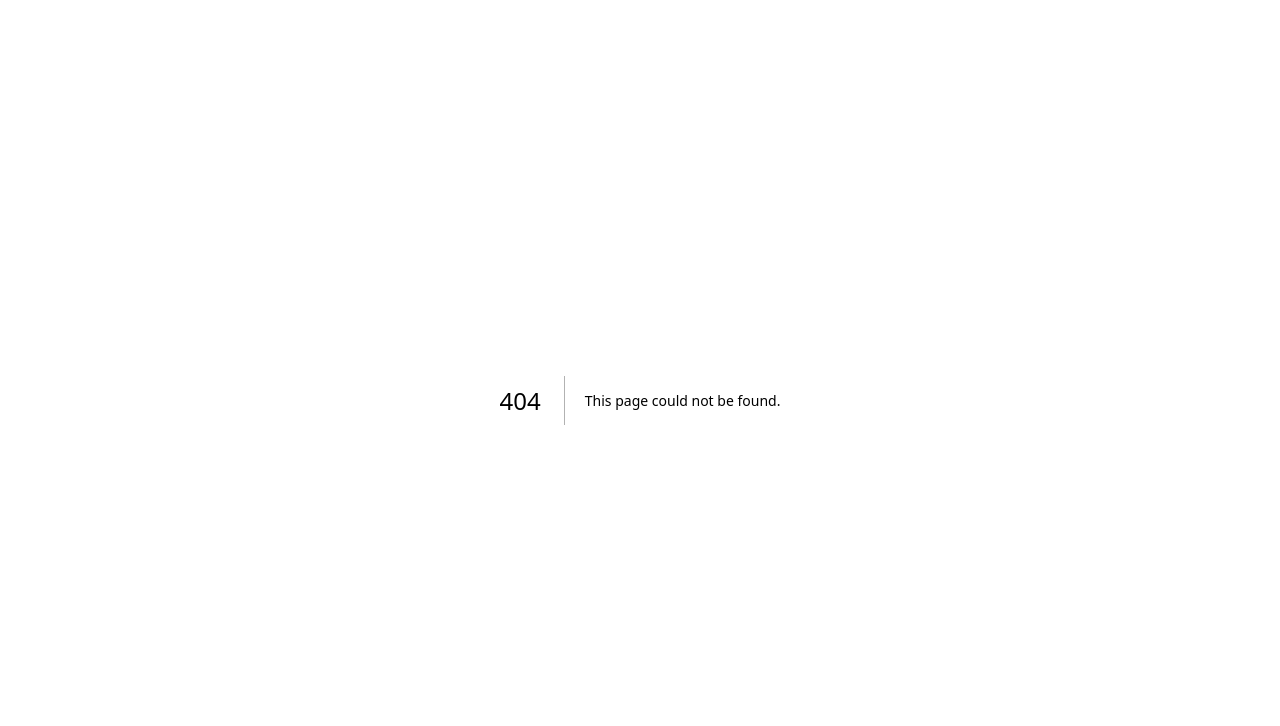
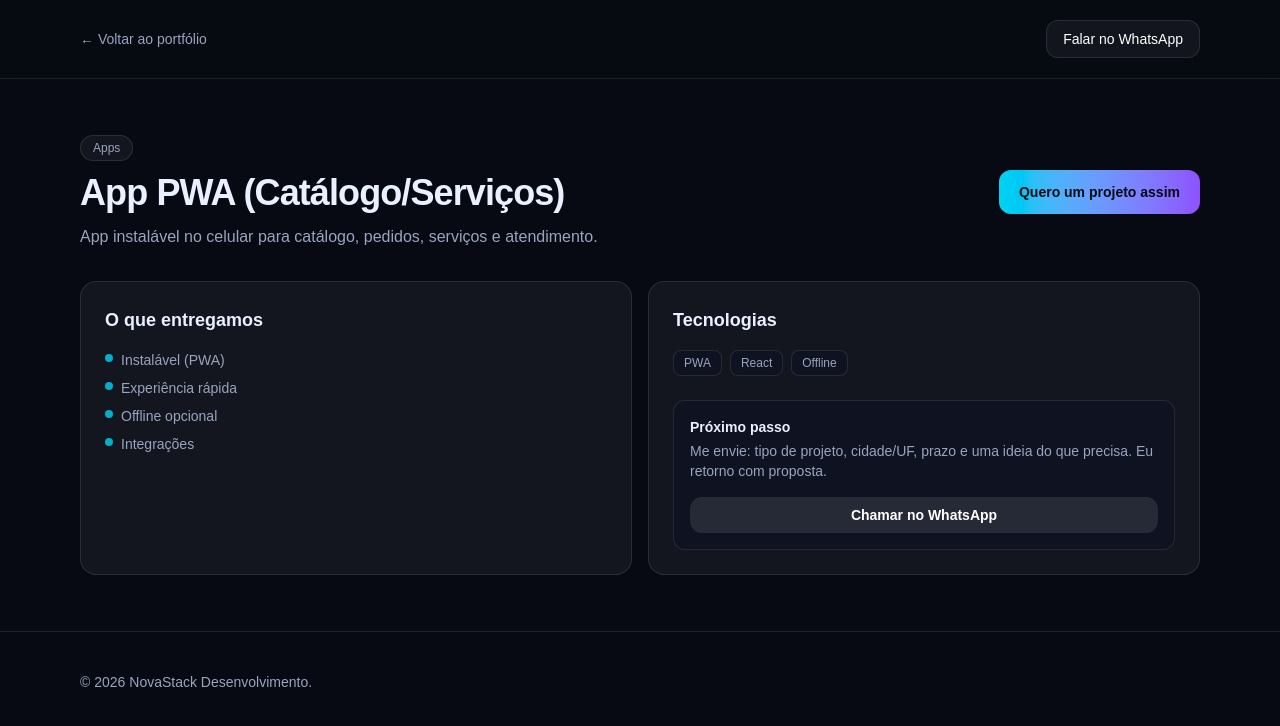
Before and after one commit to gonzagafilho/novastack, a Next.js app in the folder site/: page /portfolio/app-pwa-catalogo in a window 1280 px wide. Before the commit this address had no page. Shown: the top 726 px of the page. Built offline with nearby package versions, Linux system fonts and the light colour scheme.

Commit message:
feat(portfolio): filtro por categoria + detalhes do case

```diff
--- /dev/null
+++ b/site/app/portfolio/[slug]/page.tsx
@@ -0,0 +1,172 @@
+type CaseItem = {
+  slug: string;
+  title: string;
+  tag: "Sites" | "Sistemas" | "Apps" | "Chatbot";
+  summary: string;
+  bullets: string[];
+  tech: string[];
+};
+
+const cases: CaseItem[] = [
+  {
+    slug: "site-institucional-premium",
+    title: "Site Institucional Premium",
+    tag: "Sites",
+    summary: "Site moderno com foco em conversão, performance e presença no Google.",
+    bullets: ["Design premium", "SEO e performance", "Formulário + WhatsApp", "Hospedagem e SSL"],
+    tech: ["Next.js", "Tailwind", "SEO"],
+  },
+  {
+    slug: "portal-cliente-dashboard",
+    title: "Portal do Cliente (Dashboard)",
+    tag: "Sistemas",
+    summary: "Painel com login, chamados, andamento de projetos e histórico de atendimento.",
+    bullets: ["Login e permissões", "Dashboard de status", "Chamados e chat interno", "Alertas automáticos"],
+    tech: ["Next.js", "Auth", "Dashboard"],
+  },
+  {
+    slug: "sistema-orcamentos-propostas",
+    title: "Sistema de Orçamentos & Propostas",
+    tag: "Sistemas",
+    summary: "Gestão de propostas do pedido até a aprovação com histórico e organização total.",
+    bullets: ["Cadastro de clientes", "Geração de propostas", "Aprovação e registros", "Relatórios e exportação"],
+    tech: ["API", "PostgreSQL", "Admin"],
+  },
+  {
+    slug: "landing-page-vendas",
+    title: "Landing Page de Vendas",
+    tag: "Sites",
+    summary: "Landing page focada em leads com CTA forte e rastreamento de resultados.",
+    bullets: ["Copy persuasiva", "Botões WhatsApp", "Formulário rápido", "Métricas e tags"],
+    tech: ["Copy", "Analytics", "Performance"],
+  },
+  {
+    slug: "app-pwa-catalogo",
+    title: "App PWA (Catálogo/Serviços)",
+    tag: "Apps",
+    summary: "App instalável no celular para catálogo, pedidos, serviços e atendimento.",
+    bullets: ["Instalável (PWA)", "Experiência rápida", "Offline opcional", "Integrações"],
+    tech: ["PWA", "React", "Offline"],
+  },
+  {
+    slug: "chatbot-whatsapp-site",
+    title: "Chatbot WhatsApp + Site",
+    tag: "Chatbot",
+    summary: "Bot que atende, qualifica lead e direciona para humano, com histórico e automações.",
+    bullets: ["Fluxos e FAQs", "Captura de leads", "Integração WhatsApp", "Escalonamento humano"],
+    tech: ["WhatsApp API", "Webhooks", "IA"],
+  },
+];
+
+export default async function CaseDetailsPage({
+  params,
+}: {
+  params: Promise<{ slug: string }>;
+}) {
+  const { slug } = await params;
+  const c = cases.find((x) => x.slug === slug);
+
+  const whatsapp =
+    "https://wa.me/5561996088711?text=Ol%C3%A1%21%20Quero%20um%20projeto%20igual%20ao%20case%20da%20NovaStack.";
+
+  if (!c) {
+    return (
+      <main className="min-h-screen bg-[#070A12] text-[#EAF0FF] grid place-items-center px-4">
+        <div className="max-w-md rounded-2xl border border-white/10 bg-white/5 p-8">
+          <div className="text-xl font-bold">Case não encontrado</div>
+          <p className="mt-2 text-[#9AA4BF]">Volte para o portfólio e selecione um item.</p>
+          <a
+            href="/portfolio"
+            className="mt-6 inline-flex w-full items-center justify-center rounded-xl bg-white/10 px-4 py-2 text-sm font-semibold text-white hover:bg-white/15"
+          >
+            Voltar ao portfólio
+          </a>
+        </div>
+      </main>
+    );
+  }
+
+  return (
+    <main className="min-h-screen bg-[#070A12] text-[#EAF0FF]">
+      <header className="border-b border-white/10 bg-[#070A12]/80 backdrop-blur">
+        <div className="mx-auto flex max-w-6xl items-center justify-between px-4 py-5">
+          <a href="/portfolio" className="text-sm text-[#9AA4BF] hover:text-white">
+            ← Voltar ao portfólio
+          </a>
+          <a
+            href={whatsapp}
+            className="rounded-xl border border-white/10 bg-white/5 px-4 py-2 text-sm text-white hover:bg-white/10"
+          >
+            Falar no WhatsApp
+          </a>
+        </div>
+      </header>
+
+      <section className="mx-auto max-w-6xl px-4 py-14">
+        <div className="flex flex-wrap items-center justify-between gap-4">
+          <div>
+            <div className="inline-flex rounded-full border border-white/10 bg-white/5 px-3 py-1 text-xs text-[#9AA4BF]">
+              {c.tag}
+            </div>
+            <h1 className="mt-3 text-3xl font-bold tracking-tight md:text-4xl">{c.title}</h1>
+            <p className="mt-3 max-w-2xl text-[#9AA4BF]">{c.summary}</p>
+          </div>
+
+          <a
+            href={whatsapp}
+            className="inline-flex items-center justify-center rounded-xl bg-gradient-to-r from-cyan-400 to-violet-500 px-5 py-3 text-sm font-semibold text-[#070A12] hover:opacity-90"
+          >
+            Quero um projeto assim
+          </a>
+        </div>
+
+        <div className="mt-8 grid gap-4 md:grid-cols-2">
+          <div className="rounded-2xl border border-white/10 bg-white/5 p-6">
+            <div className="text-lg font-semibold">O que entregamos</div>
+            <ul className="mt-4 space-y-2 text-sm text-[#9AA4BF]">
+              {c.bullets.map((b) => (
+                <li key={b} className="flex items-start gap-2">
+                  <span className="mt-1 h-2 w-2 rounded-full bg-cyan-400/80" />
+                  <span>{b}</span>
+                </li>
+              ))}
+            </ul>
+          </div>
+
+          <div className="rounded-2xl border border-white/10 bg-white/5 p-6">
+            <div className="text-lg font-semibold">Tecnologias</div>
+            <div className="mt-4 flex flex-wrap gap-2">
+              {c.tech.map((t) => (
+                <span
+                  key={t}
+                  className="rounded-lg border border-white/10 bg-[#0D1224]/60 px-2.5 py-1 text-xs text-[#9AA4BF]"
+                >
+                  {t}
+                </span>
+              ))}
+            </div>
+
+            <div className="mt-6 rounded-xl border border-white/10 bg-[#0D1224]/60 p-4">
+              <div className="text-sm font-semibold">Próximo passo</div>
+              <div className="mt-1 text-sm text-[#9AA4BF]">
+                Me envie: tipo de projeto, cidade/UF, prazo e uma ideia do que precisa. Eu retorno com proposta.
+              </div>
+              <a
+                href={whatsapp}
+                className="mt-4 inline-flex w-full items-center justify-center rounded-xl bg-white/10 px-4 py-2 text-sm font-semibold text-white hover:bg-white/15"
+              >
+                Chamar no WhatsApp
+              </a>
+            </div>
+          </div>
+        </div>
+      </section>
+
+      <footer className="border-t border-white/10 py-10">
+        <div className="mx-auto max-w-6xl px-4 text-sm text-[#9AA4BF]">
+          © {new Date().getFullYear()} NovaStack Desenvolvimento.
+        </div>
+      </footer>
+    </main>
+  );
+}
--- a/site/app/portfolio/page.tsx
+++ b/site/app/portfolio/page.tsx
@@ -1,35 +1,53 @@
-const cases = [
+"use client";
+
+import { useMemo, useState } from "react";
+
+type CaseItem = {
+  slug: string;
+  title: string;
+  tag: "Sites" | "Sistemas" | "Apps" | "Chatbot";
+  desc: string;
+  tech: string[];
+};
+
+const allCases: CaseItem[] = [
   {
+    slug: "site-institucional-premium",
     title: "Site Institucional Premium",
     tag: "Sites",
     desc: "Layout moderno, rápido e otimizado para conversão (SEO + performance).",
     tech: ["Next.js", "Tailwind", "SEO"],
   },
   {
+    slug: "portal-cliente-dashboard",
     title: "Portal do Cliente (Dashboard)",
     tag: "Sistemas",
     desc: "Painel com login, acompanhamento do projeto, chamados e alertas.",
-    tech: ["Node.js", "Next.js", "Auth"],
+    tech: ["Next.js", "Auth", "Dashboard"],
   },
   {
-    title: "Sistema de Orçamentos",
+    slug: "sistema-orcamentos-propostas",
+    title: "Sistema de Orçamentos & Propostas",
     tag: "Sistemas",
     desc: "Fluxo completo: solicitação → proposta → aprovação → contrato.",
     tech: ["API", "PostgreSQL", "Admin"],
   },
   {
+    slug: "landing-page-vendas",
     title: "Landing Page de Vendas",
     tag: "Sites",
     desc: "Página focada em leads com WhatsApp, formulário e funil simples.",
-    tech: ["Next.js", "Copy", "Analytics"],
+    tech: ["Copy", "Analytics", "Performance"],
   },
   {
+    slug: "app-pwa-catalogo",
     title: "App PWA (Catálogo/Serviços)",
     tag: "Apps",
-    desc: "Aplicação leve, instalável no celular, com notificações (opcional).",
+    desc: "Aplicação leve, instalável no celular, com recursos offline (opcional).",
     tech: ["PWA", "React", "Offline"],
   },
   {
+    slug: "chatbot-whatsapp-site",
     title: "Chatbot WhatsApp + Site",
     tag: "Chatbot",
     desc: "Atendimento automático, captura de leads e direcionamento para humano.",
@@ -37,9 +55,19 @@ const cases = [
   },
 ];
 
+const filters = ["Todos", "Sites", "Sistemas", "Apps", "Chatbot"] as const;
+type Filter = (typeof filters)[number];
+
 export default function PortfolioPage() {
+  const [filter, setFilter] = useState<Filter>("Todos");
+
   const whatsapp =
     "https://wa.me/5561996088711?text=Ol%C3%A1%21%20Quero%20ver%20mais%20cases%20da%20NovaStack%20e%20pedir%20um%20or%C3%A7amento.";
+
+  const list = useMemo(() => {
+    if (filter === "Todos") return allCases;
+    return allCases.filter((c) => c.tag === filter);
+  }, [filter]);
 
   return (
     <main className="min-h-screen bg-[#070A12] text-[#EAF0FF]">
@@ -72,27 +100,61 @@ export default function PortfolioPage() {
 
         <div className="mx-auto max-w-6xl px-4 py-14">
           <h1 className="text-3xl font-bold tracking-tight md:text-4xl">
-            Portfólio <span className="bg-gradient-to-r from-cyan-400 to-violet-500 bg-clip-text text-transparent">NovaStack</span>
+            Portfólio{" "}
+            <span className="bg-gradient-to-r from-cyan-400 to-violet-500 bg-clip-text text-transparent">
+              NovaStack
+            </span>
           </h1>
           <p className="mt-3 max-w-2xl text-[#9AA4BF]">
-            Alguns exemplos do que entregamos: sites rápidos, sistemas completos, apps e automações com chatbot.
-            (Podemos adaptar ao seu negócio.)
+            Selecione uma categoria e veja exemplos. Depois a gente coloca cases reais com prints e resultados.
           </p>
 
+          {/* Filters */}
+          <div className="mt-7 flex flex-wrap gap-2">
+            {filters.map((f) => {
+              const active = f === filter;
+              return (
+                <button
+                  key={f}
+                  onClick={() => setFilter(f)}
+                  className={[
+                    "rounded-full px-4 py-2 text-sm transition",
+                    active
+                      ? "bg-gradient-to-r from-cyan-400 to-violet-500 text-[#070A12] font-semibold"
+                      : "border border-white/10 bg-white/5 text-white hover:bg-white/10",
+                  ].join(" ")}
+                >
+                  {f}
+                </button>
+              );
+            })}
+          </div>
+
+          {/* Grid */}
           <div className="mt-8 grid gap-4 md:grid-cols-3">
-            {cases.map((c) => (
+            {list.map((c) => (
               <div
-                key={c.title}
-                className="rounded-2xl border border-white/10 bg-white/5 p-6 hover:bg-white/10"
+                key={c.slug}
+                className="group rounded-2xl border border-white/10 bg-white/5 p-5 hover:bg-white/10"
               >
-                <div className="flex items-center justify-between">
+                {/* Mock image */}
+                <div className="relative overflow-hidden rounded-xl border border-white/10 bg-[#0D1224]/60">
+                  <div className="h-28 w-full bg-gradient-to-br from-cyan-400/20 via-white/0 to-violet-500/20" />
+                  <div className="absolute inset-0 grid place-items-center">
+                    <div className="rounded-xl border border-white/10 bg-white/5 px-3 py-1 text-xs text-[#9AA4BF]">
+                      Preview • {c.tag}
+                    </div>
+                  </div>
+                </div>
+
+                <div className="mt-4 flex items-center justify-between gap-2">
                   <div className="text-sm font-semibold text-white">{c.title}</div>
-                  <span className="rounded-full border border-white/10 bg-white/5 px-3 py-1 text-xs text-[#9AA4BF]">
+                  <span className="shrink-0 rounded-full border border-white/10 bg-white/5 px-3 py-1 text-xs text-[#9AA4BF]">
                     {c.tag}
                   </span>
                 </div>
 
-                <div className="mt-3 text-sm text-[#9AA4BF]">{c.desc}</div>
+                <div className="mt-2 text-sm text-[#9AA4BF]">{c.desc}</div>
 
                 <div className="mt-4 flex flex-wrap gap-2">
                   {c.tech.map((t) => (
@@ -105,12 +167,20 @@ export default function PortfolioPage() {
                   ))}
                 </div>
 
-                <a
-                  href={whatsapp}
-                  className="mt-6 inline-flex w-full items-center justify-center rounded-xl bg-gradient-to-r from-cyan-400 to-violet-500 px-4 py-2 text-sm font-semibold text-[#070A12] hover:opacity-90"
-                >
-                  Quero um projeto assim
-                </a>
+                <div className="mt-5 flex gap-2">
+                  <a
+                    href={`/portfolio/${c.slug}`}
+                    className="inline-flex flex-1 items-center justify-center rounded-xl border border-white/10 bg-white/5 px-4 py-2 text-sm font-semibold text-white hover:bg-white/10"
+                  >
+                    Ver detalhes
+                  </a>
+                  <a
+                    href={whatsapp}
+                    className="inline-flex flex-1 items-center justify-center rounded-xl bg-gradient-to-r from-cyan-400 to-violet-500 px-4 py-2 text-sm font-semibold text-[#070A12] hover:opacity-90"
+                  >
+                    Quero um igual
+                  </a>
+                </div>
               </div>
             ))}
           </div>
@@ -118,7 +188,7 @@ export default function PortfolioPage() {
           <div className="mt-10 rounded-2xl border border-white/10 bg-white/5 p-7">
             <div className="text-lg font-semibold">Quer entrar no próximo case?</div>
             <div className="mt-2 text-sm text-[#9AA4BF]">
-              Me diga o que você precisa (site, sistema, app ou chatbot) e eu te passo uma proposta rápida.
+              Me diga o que você precisa e eu te passo uma proposta rápida.
             </div>
             <div className="mt-5 flex flex-wrap gap-3">
               <a
```
